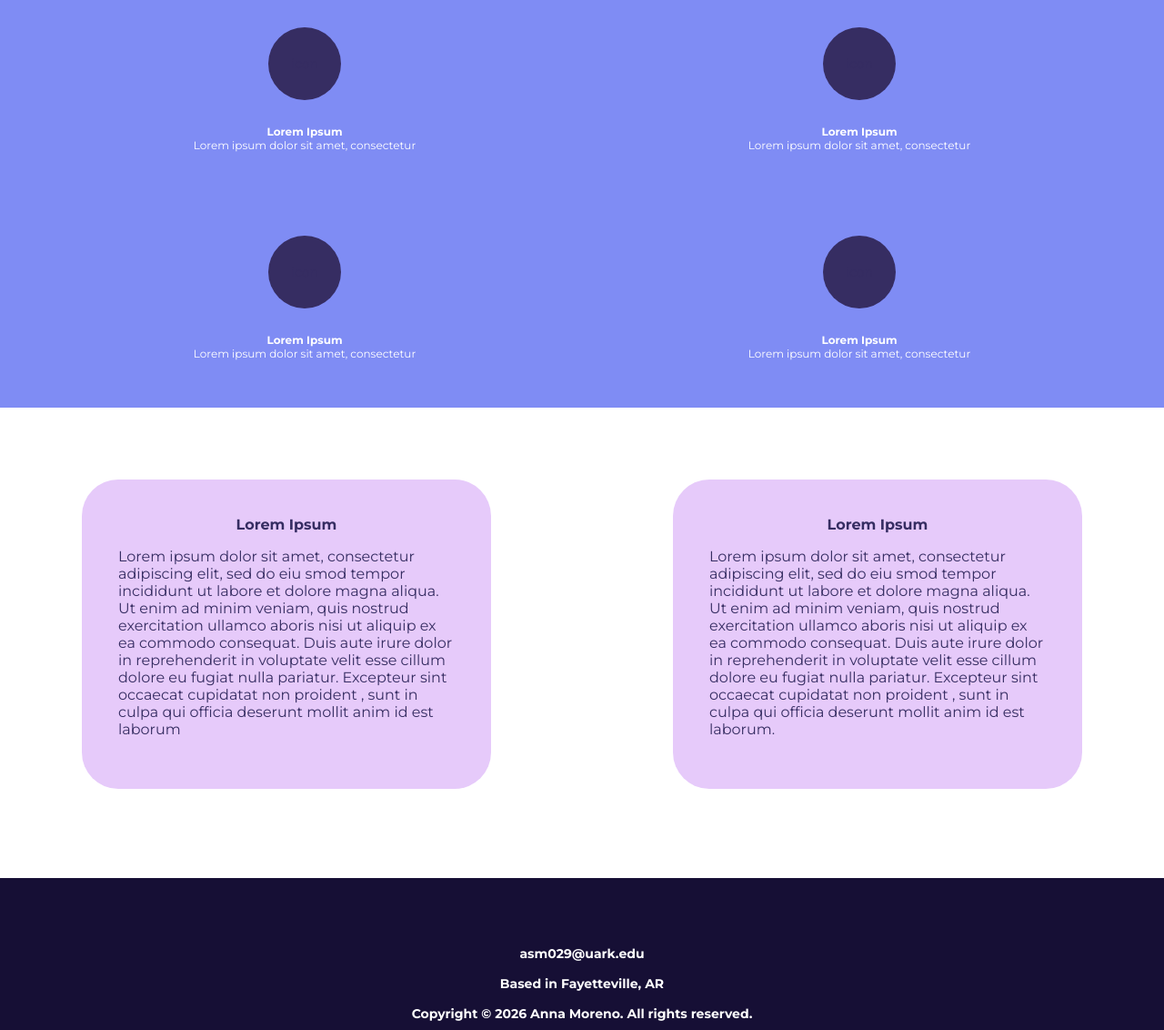
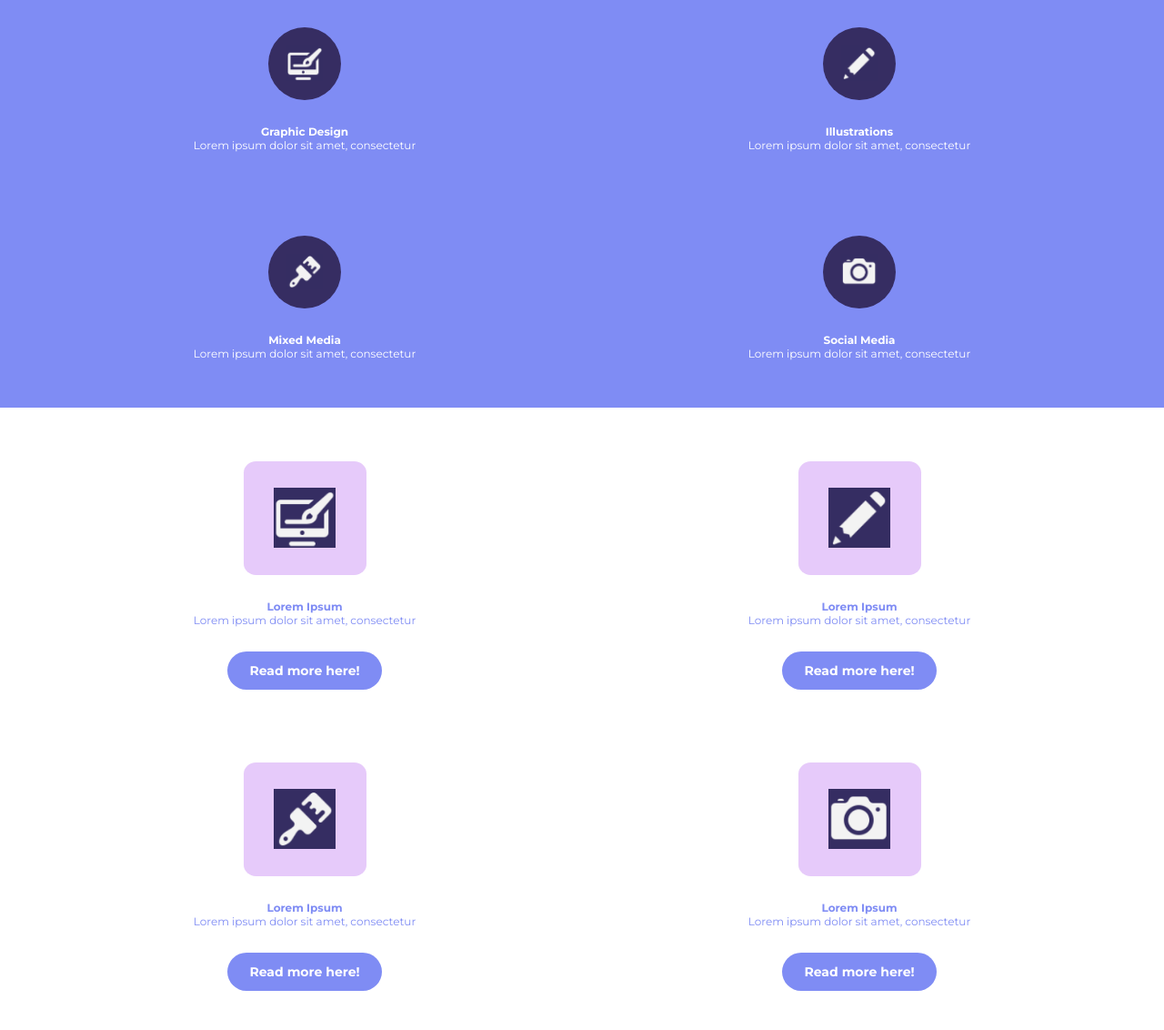
Before and after one commit to annam-sm/IL-Personal-Portfolio, a plain HTML site: page index.html in a window 1280 px wide. Shown: the part 1160-2292 px from the top of the page at 91% size. Drawn offline with nearby package versions, Linux system fonts and the light colour scheme.

Commit message:
homepage

```diff
--- a/index.html
+++ b/index.html
@@ -45,7 +45,7 @@
                     <p class="size" > I am a Visual Designer who enjoys challenging her creative skills and
                         problem solving to create meaningful experiences and impactful impressions through design.</p>
                     <p class="size"> I enjoy arts and crafts, video games, illustrating, and cooking!</p>
-                    <b href="#" class="read-more-button"> Read more here!</b>
+                    <b href="/aboutme/" class="read-more-button"> Read more here!</b>
                    </div>
 
                 <div class="circle-placeholder"></div>
@@ -58,19 +58,25 @@
             <div class="skills-container">
                         <!-- column 1-->
                         <div class="icon-card">
-                        <div class="icon-circle">icon</div>
+                        <div class="icon-circle">
+                            <div class="hero-container2">
+                             <img src="/assets/digital.png" alt="Anna Moreno Artwork" class="hero-img"></div>
+                         </div>
                         <div class="white-text">
                                 <p>
-                                    <b> Lorem Ipsum </b>
+                                    <b> Graphic Design </b>
                                     <br/> Lorem ipsum dolor sit amet, consectetur </p>
                             </div>
                         </div>
                         <!-- column 2-->
                         <div class="icon-card">
-                        <div class="icon-circle">icon</div>
+                        <div class="icon-circle">
+                            <div class="hero-container2">
+                             <img src="/assets/pencil.png" alt="Anna Moreno Artwork" class="hero-img"></div>
+                         </div>
                         <div class="white-text">
                                 <p>
-                                    <b> Lorem Ipsum </b>
+                                    <b> Illustrations </b>
                                     <br/> Lorem ipsum dolor sit amet, consectetur </p>
                             </div>
                         </div>
@@ -80,50 +86,90 @@
                  <div class="skills-container">
 
                         <div class="icon-card">
-                        <div class="icon-circle">icon</div>
+                        <div class="icon-circle"><div class="hero-container2">
+                             <img src="/assets/mixed media.png" alt="Anna Moreno Artwork" class="hero-img"></div>
+                         </div>
                         <div class="white-text">
                                 <p>
-                                    <b> Lorem Ipsum </b>
+                                    <b> Mixed Media </b>
                                     <br/> Lorem ipsum dolor sit amet, consectetur </p>
                             </div>
                         </div>
 
                         <div class="icon-card">
-                        <div class="icon-circle">icon</div>
+                        <div class="icon-circle"><div class="hero-container2">
+                             <img src="/assets/camera.png" alt="Anna Moreno Artwork" class="hero-img"></div>
+                         </div>
                         <div class="white-text">
                                 <p>
-                                    <b> Lorem Ipsum </b>
+                                    <b> Social Media </b>
                                     <br/> Lorem ipsum dolor sit amet, consectetur </p>
                             </div>
                         </div>
                  </div>
 
+ <!--this is end main text-->
+
              <br/>
-                <div class="cards-container">
-                     <div class="text-card">
-                        <div class="text-card-headers">
-                         <b> Lorem Ipsum </b>
-                    </div>
-                        <p>Lorem ipsum dolor sit amet, consectetur adipiscing elit, sed do eiu
-                            smod tempor incididunt ut labore et dolore magna aliqua.
-                            Ut enim ad minim veniam, quis nostrud exercitation ullamco
-                            aboris nisi ut aliquip ex ea commodo consequat. Duis aute
-                            irure dolor in reprehenderit in voluptate velit esse cillum
-                            dolore eu fugiat nulla pariatur. Excepteur sint occaecat cupidatat non proident
-                            , sunt in culpa qui officia deserunt mollit anim id est laborum</p>
-                    </div>
-                       <div class="text-card">
-                        <div class="text-card-headers">
-                         <b> Lorem Ipsum </b> </div>
-                        <p>Lorem ipsum dolor sit amet, consectetur adipiscing elit, sed do eiu
-                            smod tempor incididunt ut labore et dolore magna aliqua.
-                            Ut enim ad minim veniam, quis nostrud exercitation ullamco
-                            aboris nisi ut aliquip ex ea commodo consequat. Duis aute
-                            irure dolor in reprehenderit in voluptate velit esse cillum
-                            dolore eu fugiat nulla pariatur. Excepteur sint occaecat cupidatat non proident
-                            , sunt in culpa qui officia deserunt mollit anim id est laborum.</p>
-                    </div>
-                </div>
+
+ <!--this is secondary text-->
+                    <div class="notableworks-container">
+                        <!-- column 1-->
+                        <div class="icon-card">
+                        <div class="work-outline">
+                            <div class="hero-container2">
+                             <img src="/assets/digital.png" alt="Anna Moreno Artwork" class="hero-img"></div>
+                         </div>
+                        <div class="purp-text">
+                                <p>
+                                    <b> Lorem Ipsum </b>
+                                    <br/> Lorem ipsum dolor sit amet, consectetur </p>
+                                     <b href="/aboutme/" class="read-more-button2"> Read more here!</b>
+                            </div>
+                        </div>
+                        <!-- column 2-->
+                        <div class="icon-card">
+                        <div class="work-outline">
+                            <div class="hero-container2">
+                             <img src="/assets/pencil.png" alt="Anna Moreno Artwork" class="hero-img"></div>
+                         </div>
+                        <div class="purp-text">
+                                <p>
+                                    <b> Lorem Ipsum </b>
+                                    <br/> Lorem ipsum dolor sit amet, consectetur </p>
+                                     <b href="/aboutme/" class="read-more-button2"> Read more here!</b>
+                            </div>
+                        </div>
+                 </div>
+
+
+                 <div class="notableworks-container">
+
+                        <div class="icon-card">
+                        <div class="work-outline"><div class="hero-container2">
+                             <img src="/assets/mixed media.png" alt="Anna Moreno Artwork" class="hero-img"></div>
+                         </div>
+                        <div class="purp-text">
+                                <p>
+                                    <b> Lorem Ipsum </b>
+                                    <br/> Lorem ipsum dolor sit amet, consectetur </p>
+                                     <b href="/aboutme/" class="read-more-button2"> Read more here!</b>
+                            </div>
+                        </div>
+
+                        <div class="icon-card">
+                        <div class="work-outline"><div class="hero-container2">
+                             <img src="/assets/camera.png" alt="Anna Moreno Artwork" class="hero-img"></div>
+                         </div>
+                        <div class="purp-text">
+                                <p>
+                                    <b> Lorem Ipsum </b>
+                                    <br/> Lorem ipsum dolor sit amet, consectetur </p>
+                                     <b href="/aboutme/" class="read-more-button2"> Read more here!</b>
+                            </div>
+                        </div>
+                 </div>
+ <!--this is end secondary text-->
                <br/>
                <br/>
          <!--footer info-->
--- a/style.css
+++ b/style.css
@@ -172,6 +172,8 @@ body{
     flex-direction: column;
     align-items: center;
 }
+
+
 .icon-circle{
     background-color: #362D62;
     width: 80px;
@@ -183,11 +185,15 @@ body{
     justify-content: center;
     align-items: center;
 }
+
+.hero-container2{
+    width:50%;
+    overflow: hidden;
+}
 .white-text{
     color: #ffff;
     text-align: center;
 }
-
 
 .cards-container{
     display: flex;
@@ -207,6 +213,55 @@ body{
     color:#362D62;
     text-align: center;
 }
+
+
+
+.notableworks-container{
+    display: flex;
+    justify-content: space-between;
+    gap: 20px;
+    background-color: #ffff;
+    padding: 40px;
+    font-size: 12px;
+}
+.work-outline{
+    background-color: #E6CAFA;
+    width: 135px;
+    height: 125px;
+    border-radius: 10%;
+    margin-bottom: 15px;
+    font-size: 14px;
+    display: flex;
+    justify-content: center;
+    align-items: center;
+}
+.purp-text{
+    color: #7F8CF4;
+    text-align: center;
+}
+.read-more-button2{
+    display: inline-block;
+    margin-top: 15px;
+    padding: 12px 24px;
+    background-color: #7F8CF4;
+    color: #ffff;
+    font-size: 14px;
+    border-radius: 50px;
+    text-decoration:none;
+}
+
+
+
+
+
+
+
+
+
+
+
+
+
 
 
 .color-box-darkpurp{
```
Also changed, not shown: assets/camera.png (added), assets/digital.png (added), assets/mixed media.png (added), assets/pencil.png (added).
